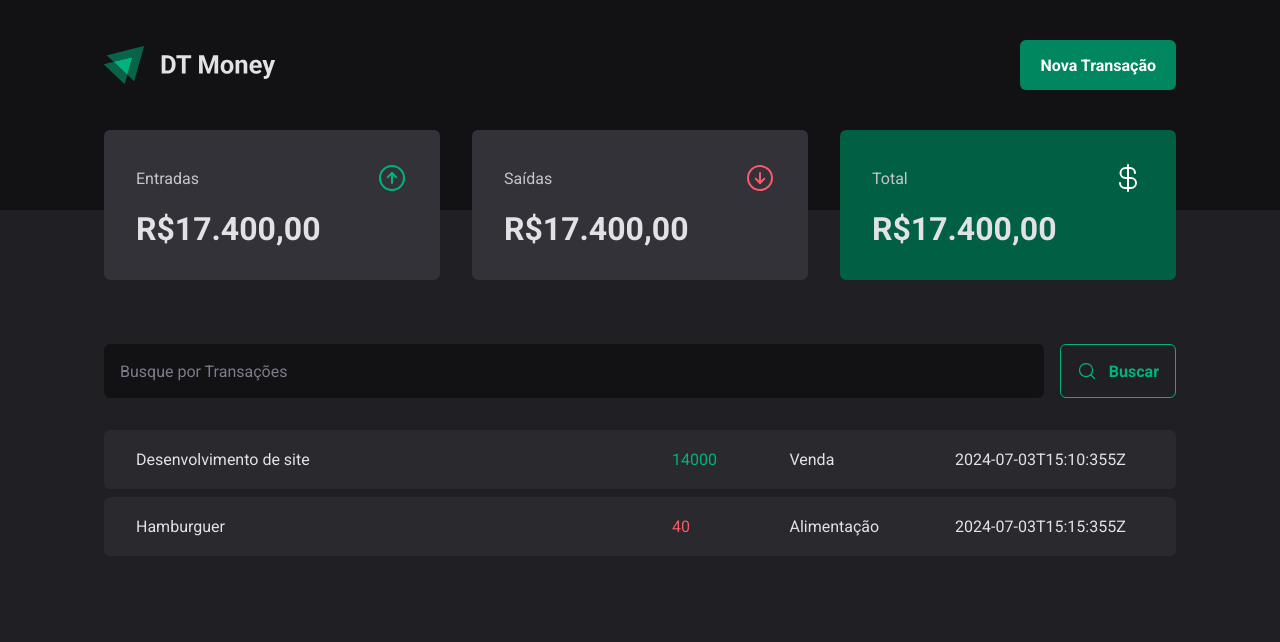
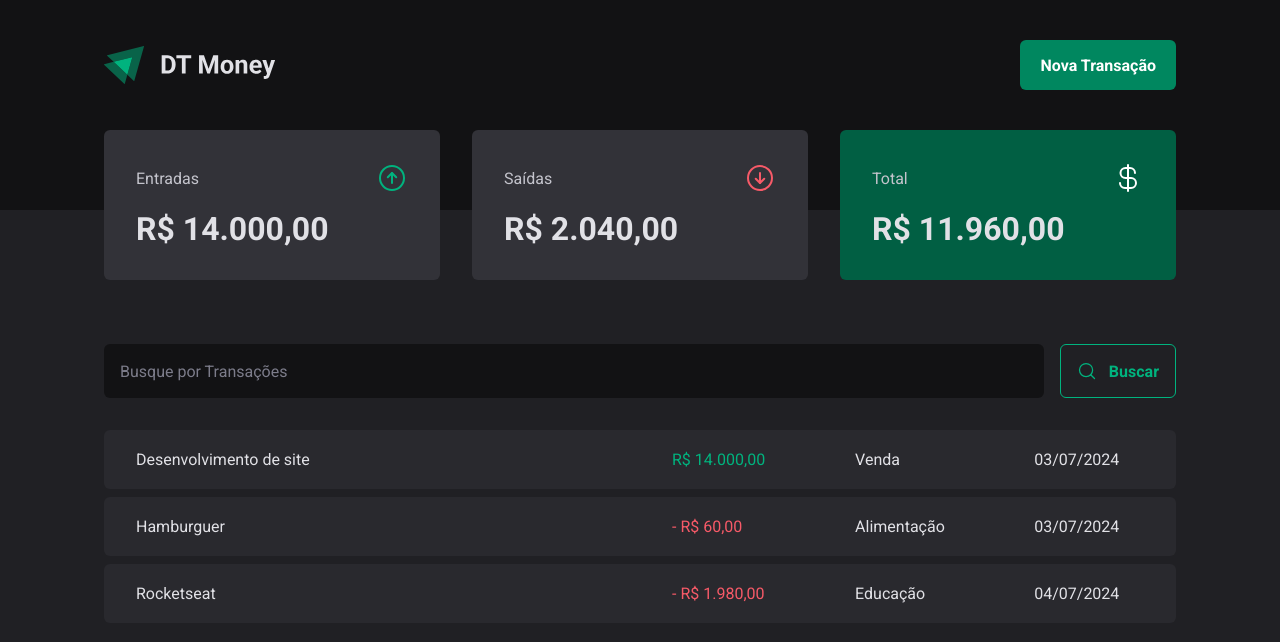
Before and after one commit to GuiTeFreire/03-dt-money, a React (Vite) app: page / in a window 1280 px wide. Shown: the top 642 px of the page. Built offline with nearby package versions, Linux system fonts and the light colour scheme; data requests are answered from the project's data file.

Commit message:
Formatando valores

```diff
--- a/server.json
+++ b/server.json
@@ -6,15 +6,23 @@
             "type": "income",
             "category": "Venda",
             "price": 14000,
-            "createdAt": "2024-07-03T15:10:355Z"
+            "createdAt": "2024-07-03T15:10:35.505Z"
         },
         {
             "id": 2,
             "description": "Hamburguer",
             "type": "outcome",
             "category": "Alimentação",
-            "price": 40,
-            "createdAt": "2024-07-03T15:15:355Z"
+            "price": 60,
+            "createdAt": "2024-07-03T15:15:35.505Z"
+        },
+        {
+            "id": 3,
+            "description": "Rocketseat",
+            "type": "outcome",
+            "category": "Educação",
+            "price": 1980,
+            "createdAt": "2024-07-04T14:08:35.505Z"
         }
     ]
 }
--- a/src/components/Summary/index.tsx
+++ b/src/components/Summary/index.tsx
@@ -2,9 +2,28 @@
 import { SummaryCard, SummaryContainer } from './styles'
 import { useContext } from 'react'
 import { TransactionsContext } from '../../contexts/TransactionsContext'
+import { priceFormatter } from '../../utils/formatter'
 
 export function Summary() {
   const { transactions } = useContext(TransactionsContext)
+
+  const summary = transactions.reduce(
+    (acc, transaction) => {
+      if (transaction.type === 'income') {
+        acc.income += transaction.price
+        acc.total += transaction.price
+      } else {
+        acc.outcome += transaction.price
+        acc.total -= transaction.price
+      }
+      return acc
+    },
+    {
+      income: 0,
+      outcome: 0,
+      total: 0,
+    },
+  )
 
   return (
     <SummaryContainer>
@@ -13,7 +32,7 @@
           <span>Entradas</span>
           <ArrowCircleUp size={32} color="#00b37e" />
         </header>
-        <strong>R$17.400,00</strong>
+        <strong>{priceFormatter.format(summary.income)}</strong>
       </SummaryCard>
 
       <SummaryCard>
@@ -21,7 +40,7 @@
           <span>Saídas</span>
           <ArrowCircleDown size={32} color="#f75a68" />
         </header>
-        <strong>R$17.400,00</strong>
+        <strong>{priceFormatter.format(summary.outcome)}</strong>
       </SummaryCard>
 
       <SummaryCard variant="green">
@@ -29,7 +48,7 @@
           <span>Total</span>
           <CurrencyDollar size={32} color="#fff" />
         </header>
-        <strong>R$17.400,00</strong>
+        <strong>{priceFormatter.format(summary.total)}</strong>
       </SummaryCard>
     </SummaryContainer>
   )
--- a/src/pages/Transactions/index.tsx
+++ b/src/pages/Transactions/index.tsx
@@ -8,6 +8,7 @@
   TransactionsTable,
 } from './styles'
 import { TransactionsContext } from '../../contexts/TransactionsContext'
+import { dateFormatter, priceFormatter } from '../../utils/formatter'
 
 export function Transactions() {
   const { transactions } = useContext(TransactionsContext)
@@ -27,11 +28,14 @@
                   <td width="50%">{transaction.description}</td>
                   <td>
                     <PriceHighlight variant={transaction.type}>
-                      {transaction.price}
+                      {transaction.type === 'outcome' && '- '}
+                      {priceFormatter.format(transaction.price)}
                     </PriceHighlight>
                   </td>
                   <td>{transaction.category}</td>
-                  <td>{transaction.createdAt}</td>
+                  <td>
+                    {dateFormatter.format(new Date(transaction.createdAt))}
+                  </td>
                 </tr>
               )
             })}
--- /dev/null
+++ b/src/utils/formatter.ts
@@ -0,0 +1,6 @@
+export const dateFormatter = new Intl.DateTimeFormat('pt-br')
+
+export const priceFormatter = new Intl.NumberFormat('pt-br', {
+  style: 'currency',
+  currency: 'BRL',
+})
```
